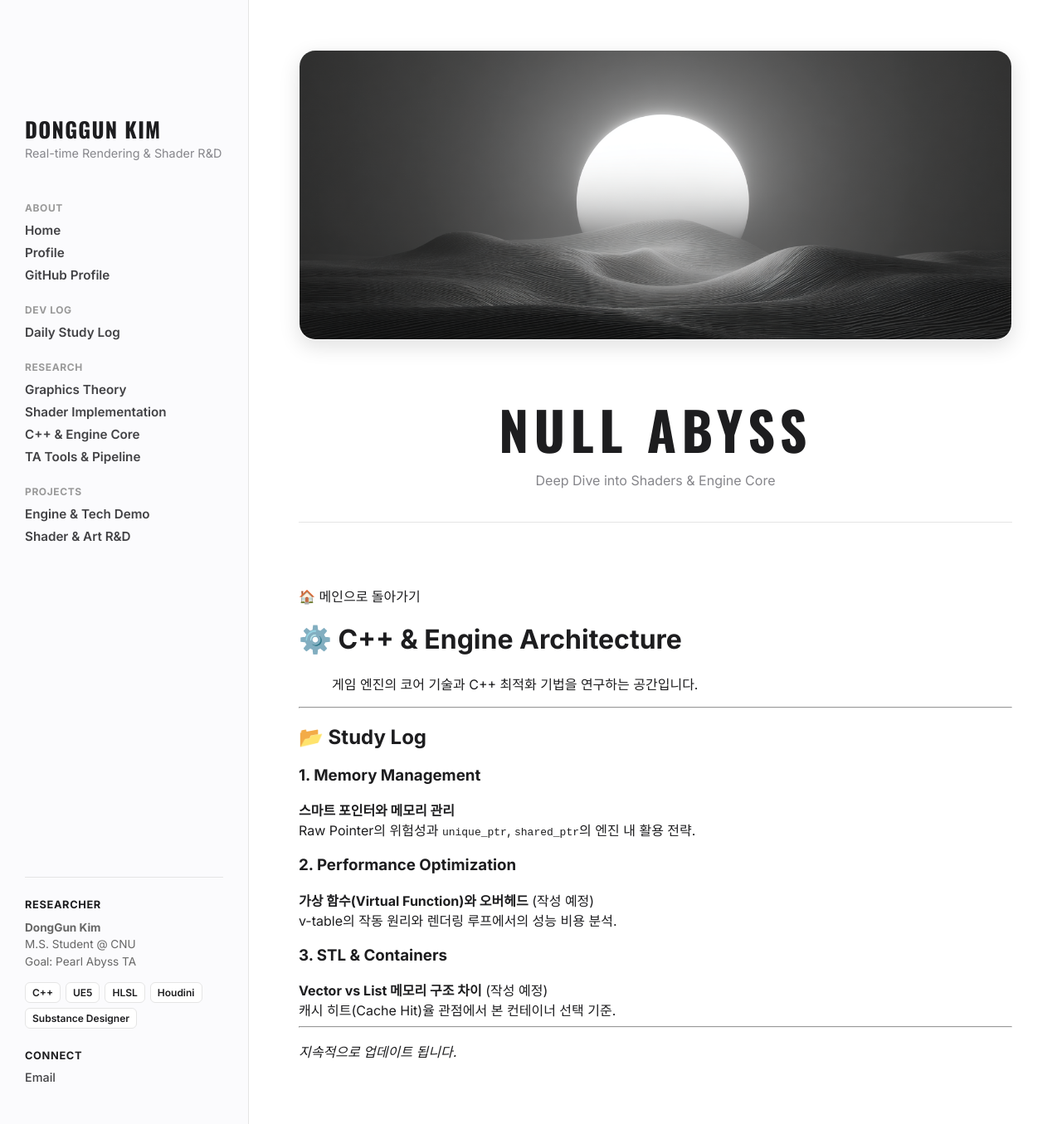
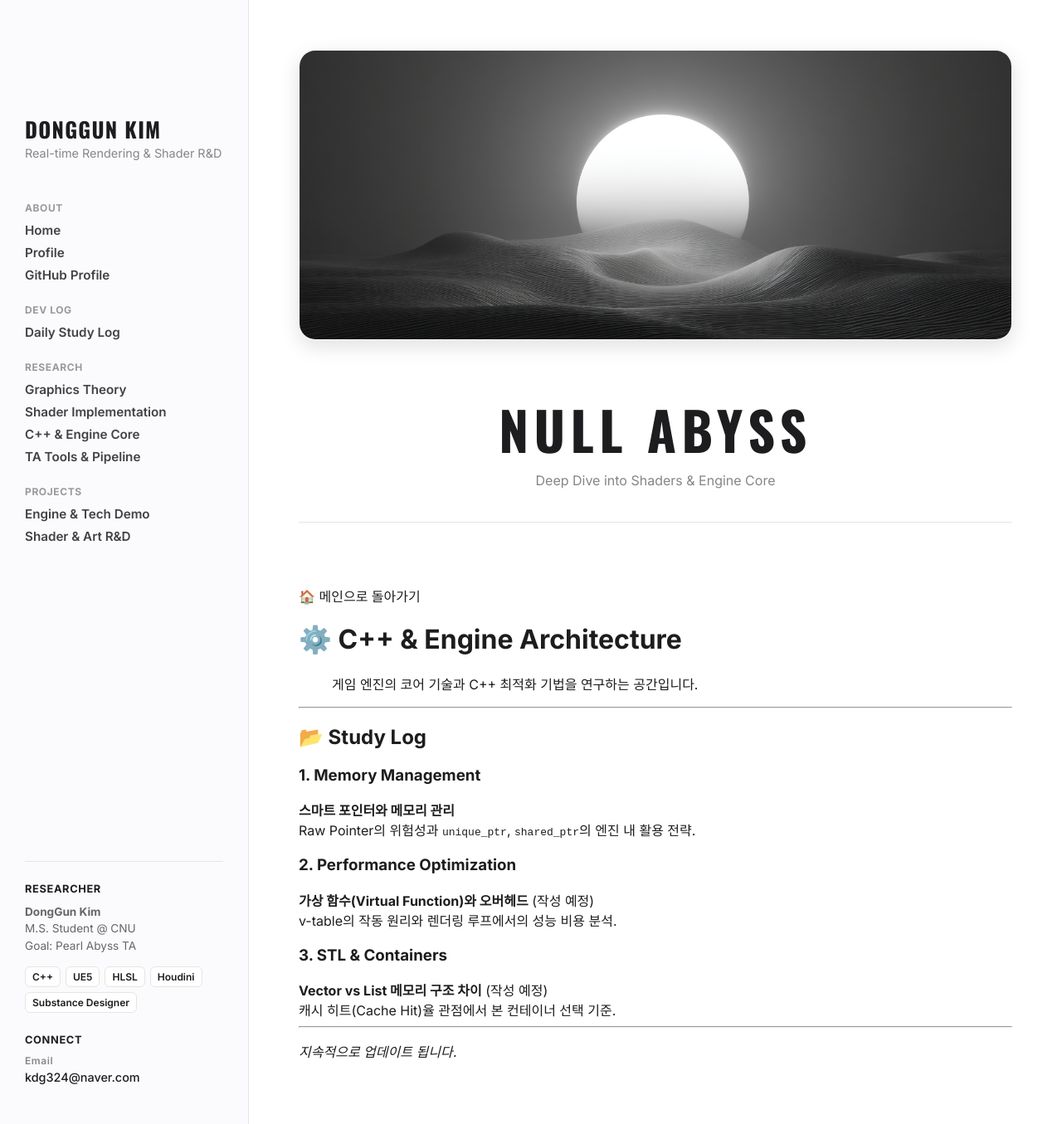
Before and after one commit to KimDongGun324/kimdonggun324.github.io, a Jekyll site: the page built from 03_Engine_CPP/README.md, in a window 1280 px wide. Shown: the whole page at 83% size. Built offline with Jekyll 4.4.1, drawn with Linux system fonts in a browser that asks for light colours.

Commit message:
Connect 이메일 수정

```diff
--- a/_layouts/default.html
+++ b/_layouts/default.html
@@ -76,7 +76,7 @@
     .tech-badge {
       background: #fff; color: #1d1d1f; padding: 4px 8px; border-radius: 6px;
       font-size: 0.75em; font-weight: 600; border: 1px solid #e5e5e5;
-      white-space: nowrap; /* 텍스트 줄바꿈 방지 */
+      white-space: nowrap;
     }
 
     .contact-link {
@@ -239,7 +236,12 @@
 
         <div style="margin-top: 25px;">
           <div class="profile-header">Connect</div>
-          <a href="mailto:kdg324@naver.com" class="contact-link">Email</a>
+
+          <div style="margin-bottom: 4px; font-size: 0.75em; color: #86868b; font-weight: 600; letter-spacing: 0.05em;">Email</div>
+
+          <a href="mailto:kdg324@naver.com" class="contact-link" style="color: #1d1d1f; font-weight: 500;">
+            kdg324@naver.com
+          </a>
         </div>
       </div>
     </aside>
```
Also changed, not shown: other parts of _layouts/default.html (+1 -4 lines).
